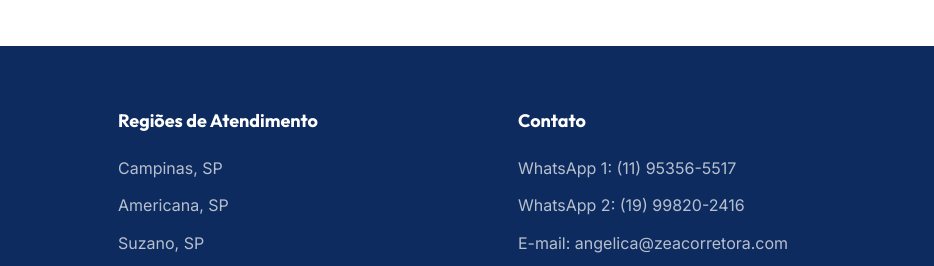
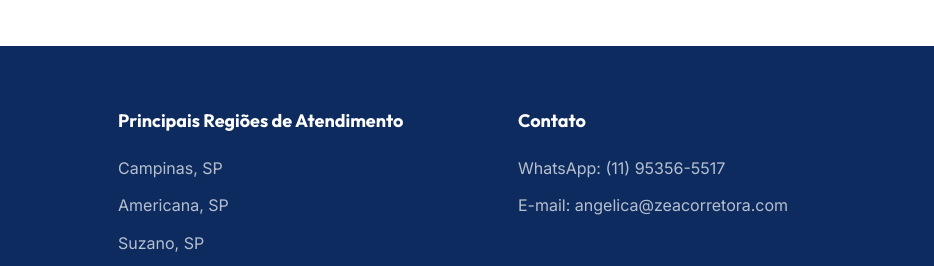
Before and after one commit to digitalkohler8-sketch/zeacorretora, a plain HTML site: page index.html in a window 1280 px wide. Shown: the part 5796-6062 px from the top of the page, 346-1280 px from the left. Drawn offline with Linux system fonts and the light colour scheme.

Commit message:
Atualizacao de telefone e titulo das regioes

```diff
--- a/index.html
+++ b/index.html
@@ -1403,7 +1403,7 @@
                     <i class="ph-fill ph-envelope"></i> angelica@zeacorretora.com
                 </div>
                 <div class="contact-item">
-                    <i class="ph-fill ph-whatsapp-logo"></i> (19) 99820-2416
+                    <i class="ph-fill ph-whatsapp-logo"></i> (11) 95356-5517
                 </div>
             </div>
         </div>
@@ -1422,7 +1422,7 @@
                 </div>
 
                 <div>
-                    <h4>Regiões de Atendimento</h4>
+                    <h4>Principais Regiões de Atendimento</h4>
                     <ul class="footer-links">
                         <li>Campinas, SP</li>
                         <li>Americana, SP</li>
@@ -1435,8 +1435,7 @@
                 <div>
                     <h4>Contato</h4>
                     <ul class="footer-links">
-                        <li>WhatsApp 1: (11) 95356-5517</li>
-                        <li>WhatsApp 2: (19) 99820-2416</li>
+                        <li>WhatsApp: (11) 95356-5517</li>
                         <li>E-mail: angelica@zeacorretora.com</li>
                     </ul>
                 </div>
```
